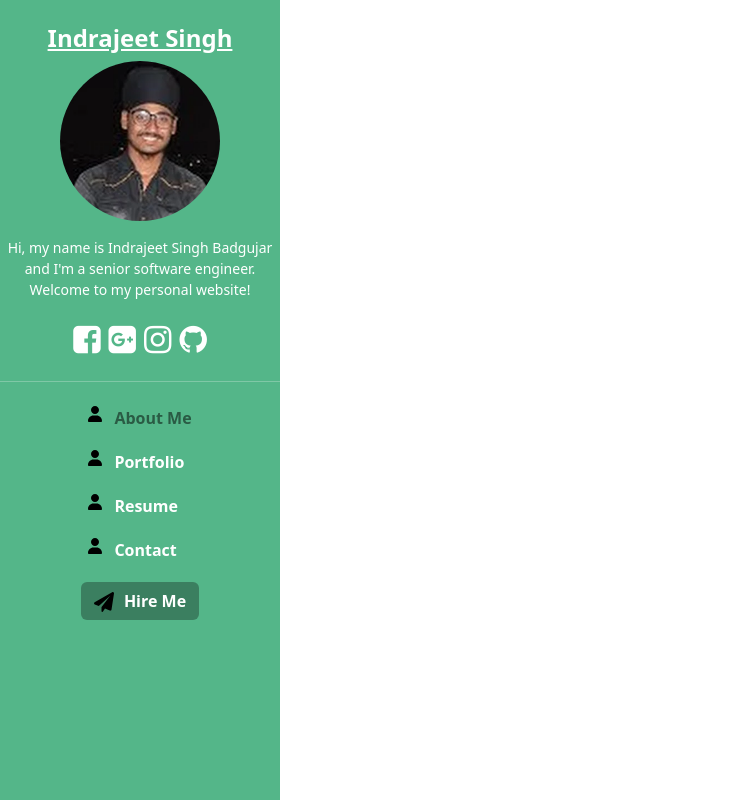
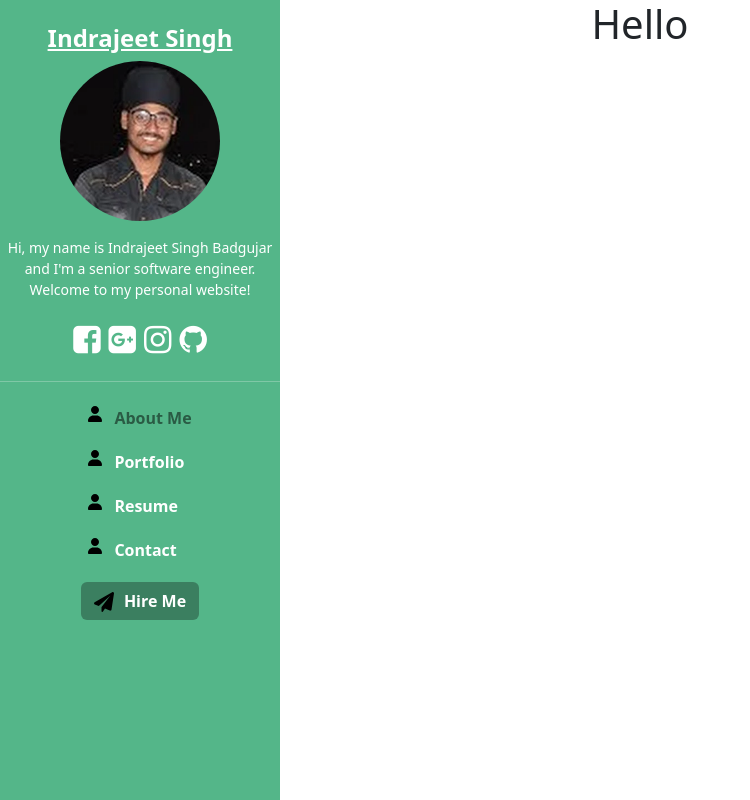
Before and after one commit to indrajeetsinghkhalsa/portfolio, a React (Create React App) app: page / in a window 1280 px wide. Shown: the whole page, without its empty margins (0-750 px from the left). Built offline with nearby package versions, Linux system fonts and the light colour scheme; a web font is replaced by a local one.

Commit message:
# added to home url

```diff
--- a/src/App.js
+++ b/src/App.js
@@ -1,4 +1,4 @@
-import {Route, Routes, BrowserRouter, HashRouter } from "react-router-dom";
+import {Route, Routes, HashRouter } from "react-router-dom";
 import "./App.css";
 import { ContactMe } from "./ProtfolioContainer/ContactMe/ContactMe";
 import Profile from "./ProtfolioContainer/Home/Profile";
--- a/src/ProtfolioContainer/Home/Profile.js
+++ b/src/ProtfolioContainer/Home/Profile.js
@@ -3,7 +3,7 @@ import "bootstrap/js/src/collapse.js";
 
 function Profile() {
   return (
-    <div></div>
+    <div><h1>Hello</h1></div>
   );
 }
 
--- a/src/ProtfolioContainer/sideMenu/ResponsiveSideMenu.js
+++ b/src/ProtfolioContainer/sideMenu/ResponsiveSideMenu.js
@@ -78,13 +78,13 @@ const ResponsiveSideMenu = () => {
                   {/* menu */}
                   <div className="menu">
                     <Nav
-                      defaultActiveKey="/"
+                      defaultActiveKey="/#"
                       className="mr-auto flex-column"
                       onSelect={(selectedKey) => changePath(selectedKey)}
                     >
                       <Nav.Item>
                         <Nav.Link
-                          href="/"
+                          href="/#"
                           className="flex-column nav-item"
                         >
                           <img
```
